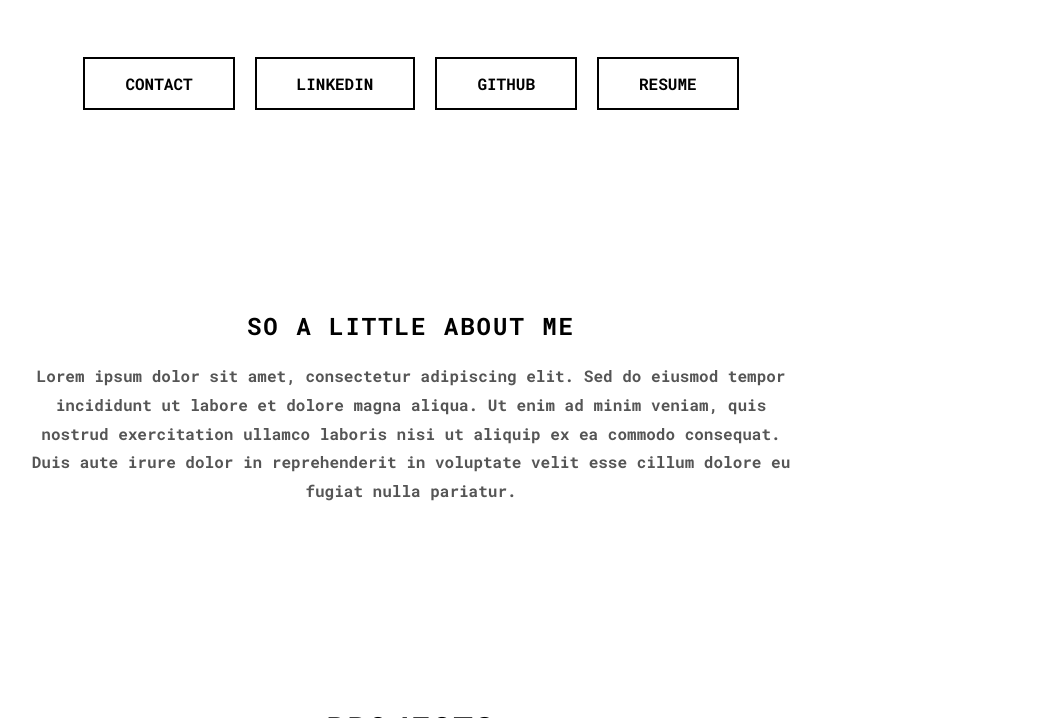
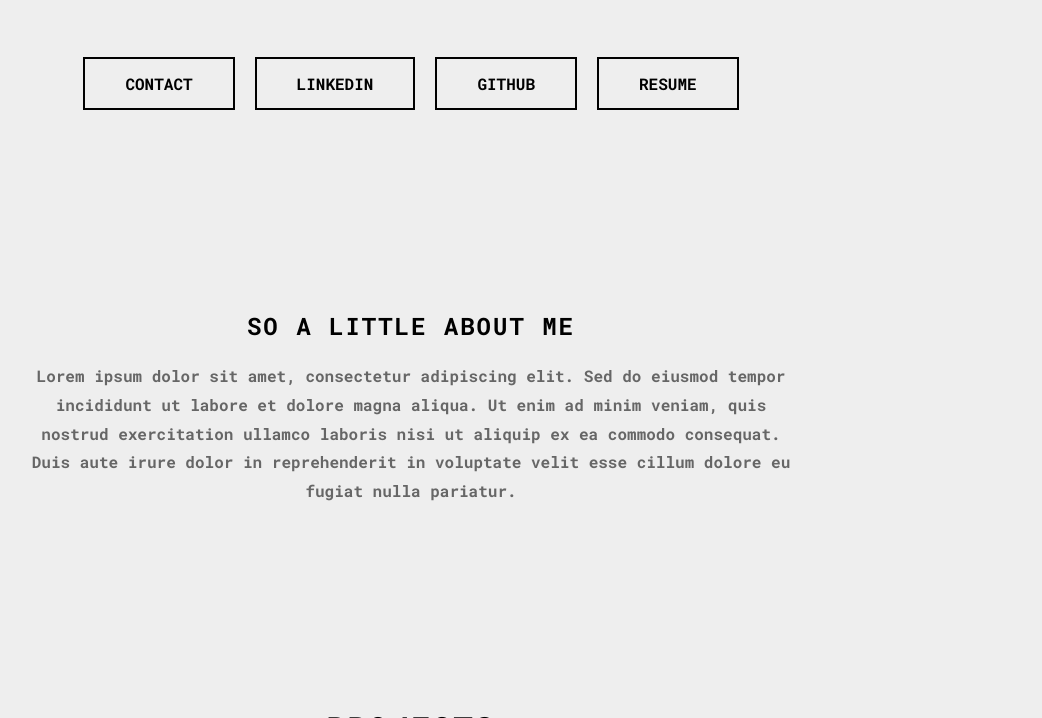
Before and after one commit to yhnothere/simple-html-portfolio, a plain HTML site: page index.html in a window 1280 px wide. Shown: the part 382-1100 px from the top of the page, without its empty margins (229-1271 px from the left). Drawn offline with Linux system fonts and the light colour scheme.

Commit message:
Made it darker

```diff
--- a/style.css
+++ b/style.css
@@ -1,7 +1,7 @@
 :root {
-  --bg: #ffffff;
+  --bg: #eeeeee;
   --text: #000000;
-  --subtext: #555555;
+  --subtext: #666666;
   --border: #000000;
 }
 
```
